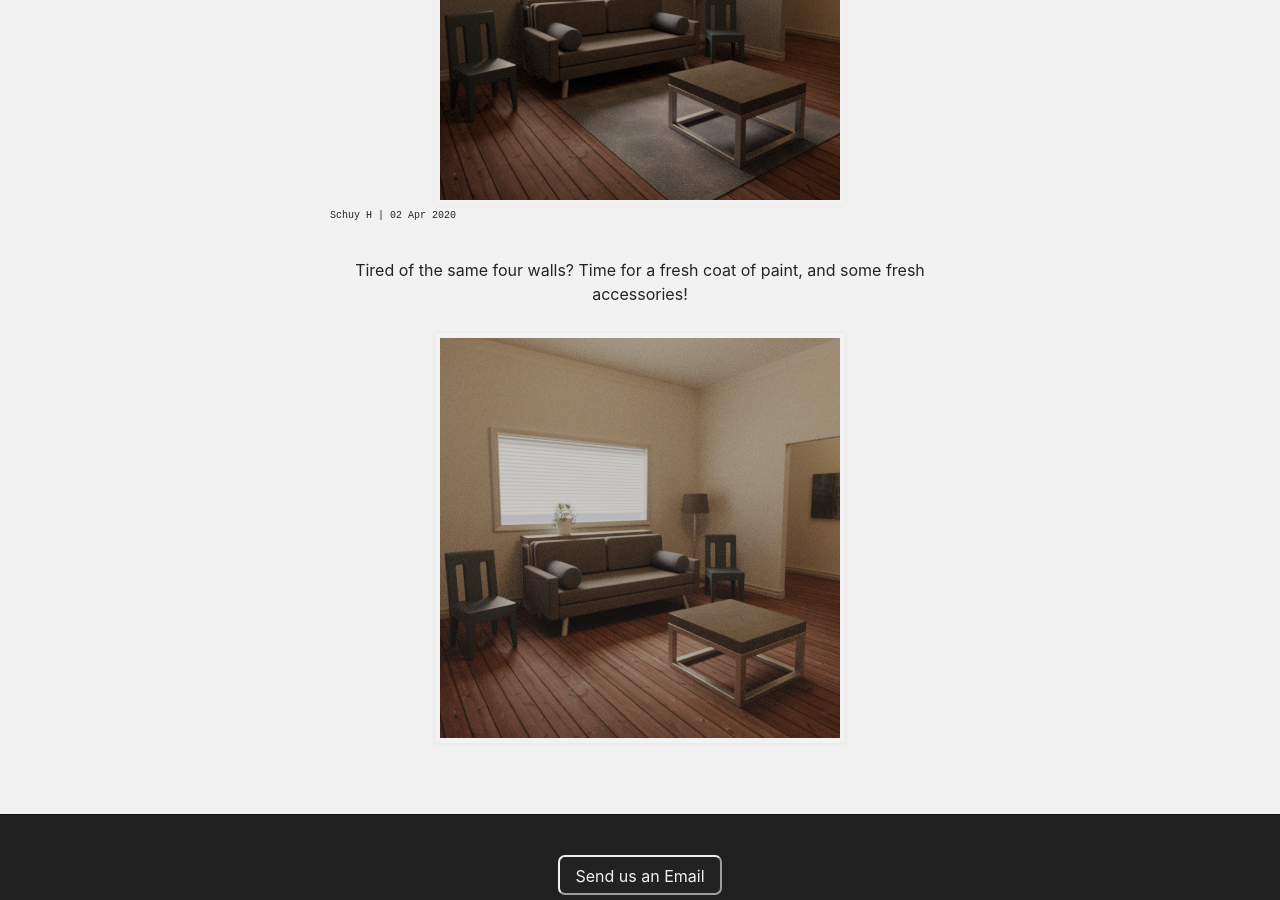
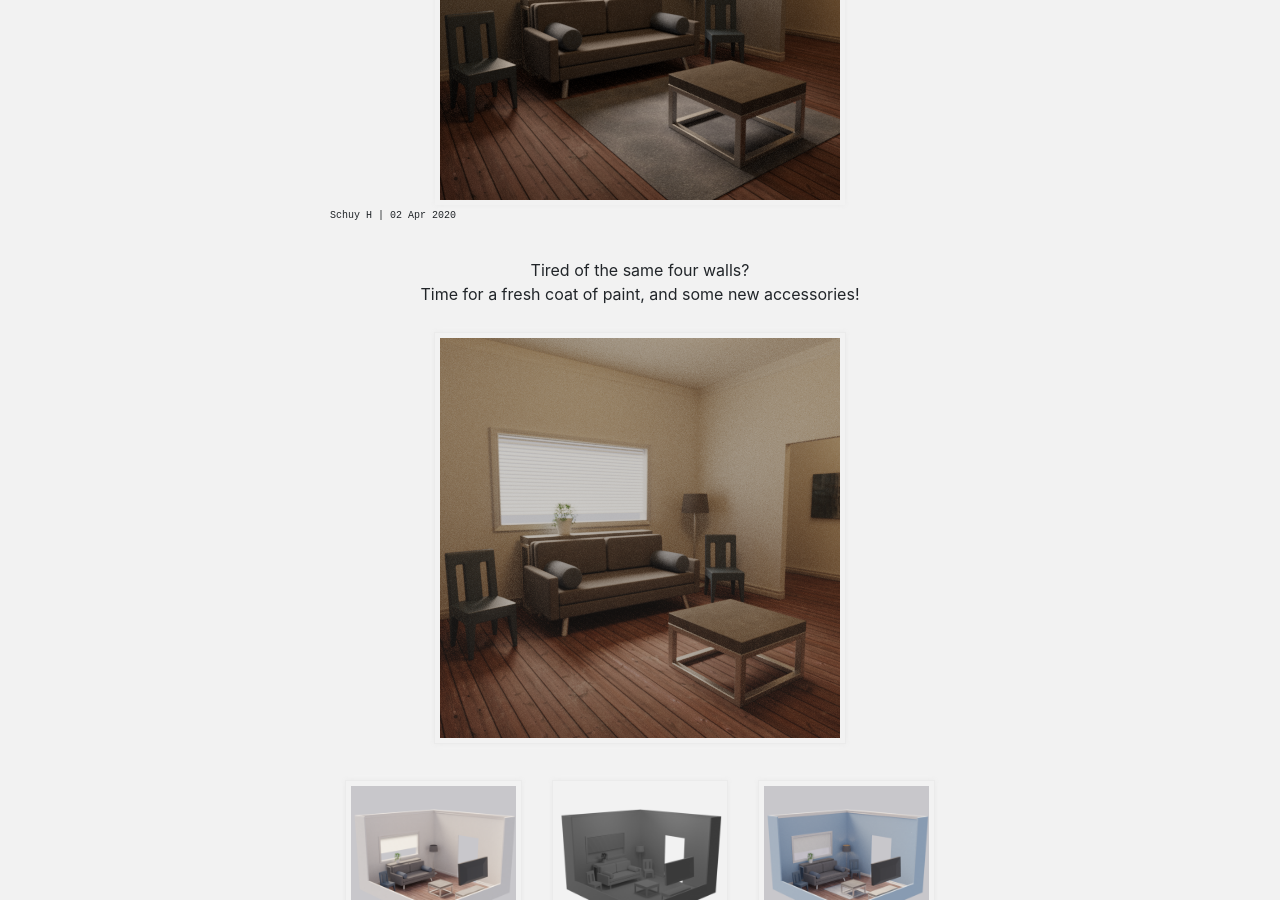
Before and after one commit to schuyh/reno-visions, a Jekyll site: the page built from _posts/2020-04-02-Sprucing-Up.md, in a window 1280 px wide and 900 px high, scrolled down 493 px. Built offline with Jekyll 4.4.1, drawn with Linux system fonts in a browser that asks for light colours.

Commit message:
Removed duplicate post, updated Sprucing Up post, fixed email link

```diff
--- a/_config.yml
+++ b/_config.yml
@@ -3,4 +3,4 @@ description: Render Twice, Renovate Once
 show_downloads: false
 google_analytics:
 theme: jekyll-theme-slate
-author: schuy
+author: schuy h
--- a/_layouts/default.html
+++ b/_layouts/default.html
@@ -46,7 +46,7 @@
     <!-- FOOTER  -->
     <div id="footer_wrap" class="outer">
       <footer class="inner">
-        <form action="mailto:schuy+net@reno-visions.com">
+        <form action="mailto:schuy+net@reno-visions.com?body=Contact%20Us&subject=Hi%20Sky%2C">
           <fieldset>
             <input type="submit" value="Send us an Email">
           </fieldset>
--- a/_layouts/posts.html
+++ b/_layouts/posts.html
@@ -57,7 +57,7 @@
     <!-- FOOTER  -->
     <div id="footer_wrap" class="outer">
       <footer class="inner">
-        <form action="mailto:schuy+net@reno-visions.com">
+        <form action="mailto:schuy+net@reno-visions.com?body=Contact%20Us&subject=Hi%20Sky%2C">
           <fieldset>
             <input type="submit" value="Send us an Email">
           </fieldset>
--- a/_posts/2020-04-02-Sprucing-Up.md
+++ b/_posts/2020-04-02-Sprucing-Up.md
@@ -4,8 +4,21 @@ image: /assets/images/040220A.png
 author: Schuy H
 ---
 
-Tired of the same four walls? Time for a fresh coat of paint, and some fresh accessories!
+Tired of the same four walls? <br />
+Time for a fresh coat of paint, and some new accessories!
 
 <span>
 <img class="secondaryImg" src="/assets/images/040220B.png" style="max-width: 640px;">
 </span>
+
+<div class="row d-inline-flex mx-auto align-items-center">
+    <div class="col-4">
+        <img class ="secondaryImg" src="/assets/images/040220C.png" style="max-width: 100%;">
+    </div>
+    <div class="col-4">
+        <img class="secondaryImg" src="/assets/images/040220D.png" style="max-width: 100%;">
+    </div>
+    <div class="col-4">
+        <img class="secondaryImg" src="/assets/images/040220E.png" style="max-width: 100%;">
+    </div>
+</div>
```
Also changed, not shown: _posts/2020-07-23-Black-White-and-Read copy.md (deleted, +0 -13 lines), another-page.md (deleted, +0 -9 lines), assets/images/040220C.png (added), assets/images/040220D.png (added), assets/images/040220E.png (added), thumbnail.png (deleted), 10 other files.
